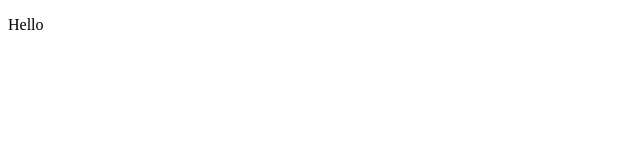
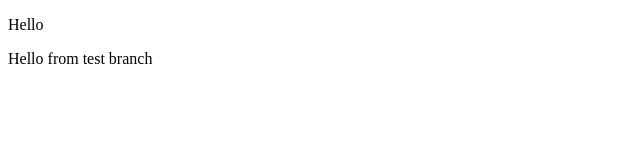
Before and after one commit to piotrsliwka333/git-tutorial, a plain HTML site: page index.html in a window 1280 px wide. Shown: the whole page, without its empty margins (0-640 px from the left). Drawn offline with Linux system fonts and the light colour scheme.

Commit message:
test-branch - Add changes to html

```diff
--- a/index.html
+++ b/index.html
@@ -9,6 +9,7 @@
 </head>
 <body>
 <p>Hello</p>
+<p>Hello from test branch</p>
 
 </body>
 </html>
```
